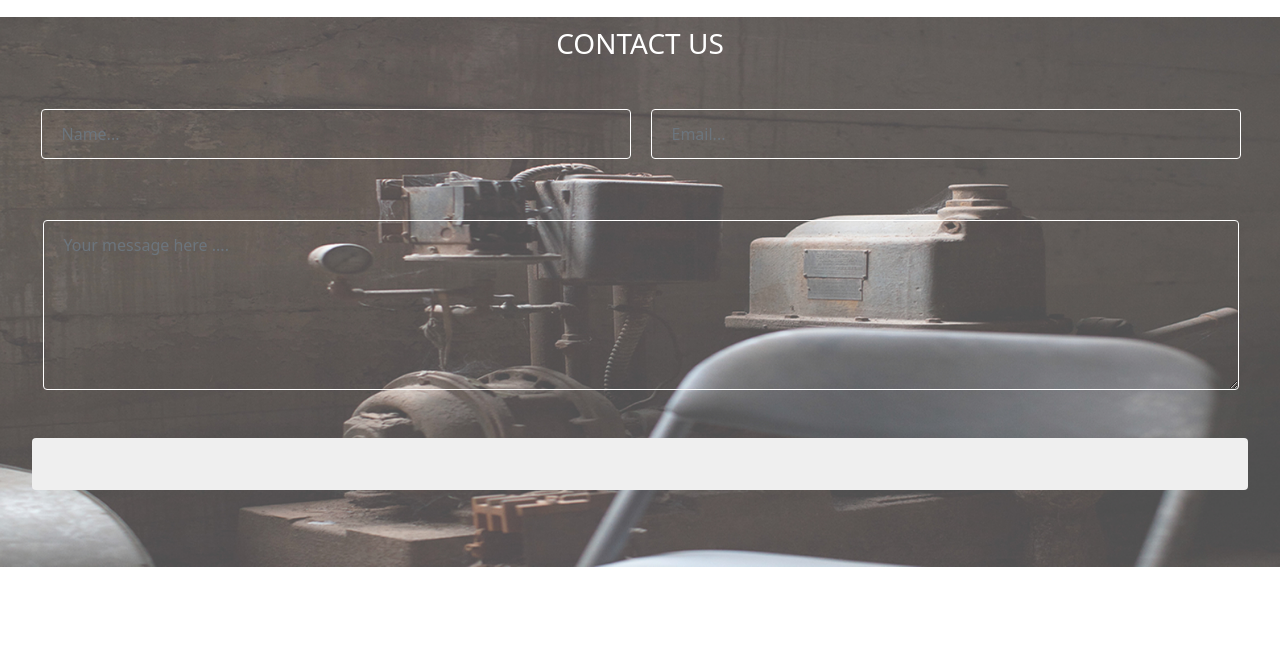
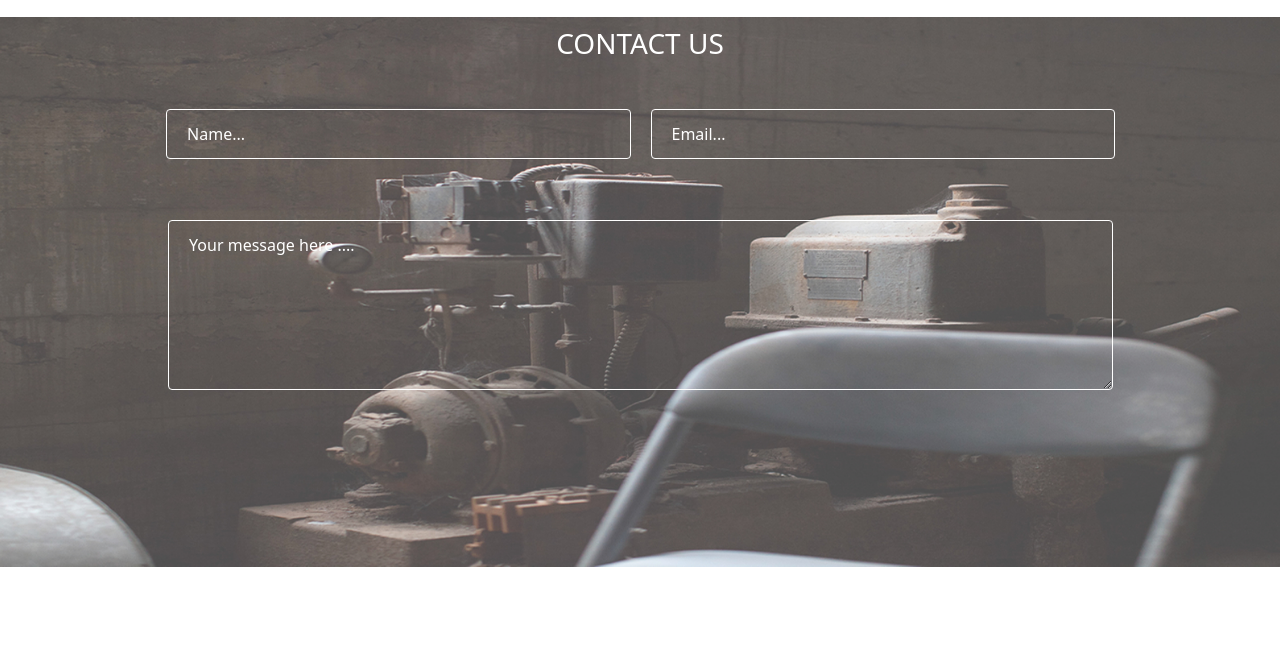
Before and after one commit to deepeters/delani-studio, a plain HTML site: page index.html in a window 1280 px wide. Shown: the part 2995-3646 px from the top of the page. Drawn offline with nearby package versions, Linux system fonts and the light colour scheme.

Commit message:
This commit makes minor edits to the contact form

```diff
--- a/css/styles.css
+++ b/css/styles.css
@@ -184,7 +184,6 @@ h4{
 
 .form-control {
     background: transparent;
-    color: white;
     width: 100%;
     padding: 12px 20px;
     margin: 0.5px;
@@ -206,3 +205,42 @@ h4{
   #btn-submit:hover {
     background-color: #45a049;
   }
+
+  .formGrid {
+    margin-left: 10%;
+    margin-right: 10%;
+}
+
+.contactForm {
+    background: transparent;
+    align-items: center;
+}
+
+input[type=text],
+input[type=email],
+button[type=submit],
+#description {
+    background: transparent;
+    color: white;
+}
+
+/*#name {
+    margin-left: 12%;
+    width: 40%
+}
+
+#email {
+    margin-left: 1%;
+    width: 40%;
+}
+
+#description {
+    margin-left: 12%;
+    width: 81%;
+}*/
+
+
+.form-control::-webkit-input-placeholder {
+    color: white;
+    align-items: center;
+}
```
